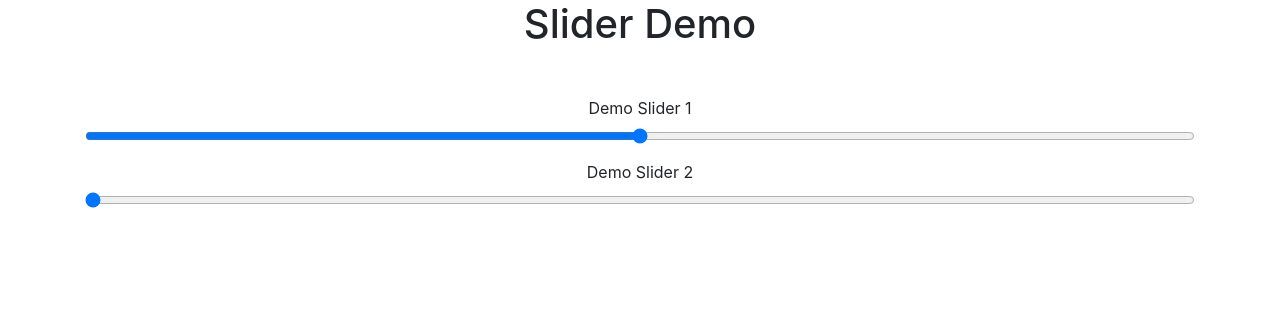
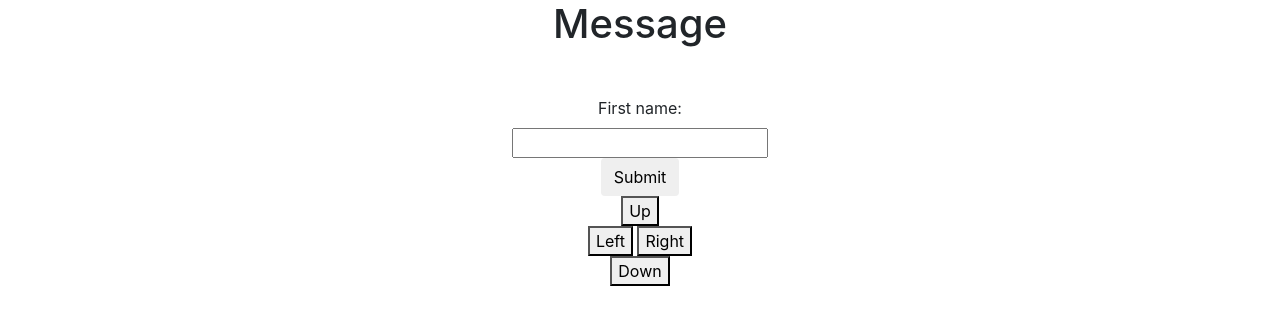
Before and after one commit to naveen1000/remote-for-pc, a Flask app: page / in a window 1280 px wide. Shown: the top 325 px of the page. Run offline with Flask 2, Linux system fonts and the light colour scheme; some libraries are stand-ins or nearby versions.

Commit message:
added remote controls

```diff
--- a/app.py
+++ b/app.py
@@ -4,22 +4,17 @@ from flask_socketio import SocketIO, emit
 app = Flask(__name__)
 socketio = SocketIO(app)
 
-values = {
-    'slider1': 25,
-    'slider2': 0,
-}
-
 @app.route('/')
 def index():
-    return render_template('index.html',**values)
+    return render_template('index.html')
 
 @socketio.on('connect')
 def test_connect():
-    emit('after connect',  {'data':'Lets dance'})
+    emit('after connect',  {'data':'Its connected'})
 
-@socketio.on('Slider value changed')
+@socketio.on('message')
 def value_changed(message):
-    values[message['who']] = message['data']
+    print(message)
     emit('update value', message, broadcast=True)
 
 if __name__ == '__main__':
--- a/templates/index.html
+++ b/templates/index.html
@@ -13,8 +13,10 @@
 			var socket = io.connect('http://localhost:5000');
 
 			// An event handler for a change of value
-			$('input.sync').on('input', function(event) {
-                socket.emit('Slider value changed', {who: $(this).attr('id'), data: $(this).val()});
+			$('#form').submit(function(event) {
+				event.preventDefault();
+				//window.history.back();
+                socket.emit('message', {data: $('#fname').val()});
                 return false;
             });
 
@@ -23,25 +25,42 @@
             });
 
             socket.on('update value', function(msg) {
-            	console.log('Slider value updated');
-                $('#'+msg.who).val(msg.data);
+            	console.log('Message received',msg);
+               // $('#'+msg.who).val(msg.data);
             });
+			$('#up').on('click',function(){
+				console.log('right');
+				socket.emit('message', 'up');
+			});
+			$('#left').on('click',function(){
+				console.log('left');
+				socket.emit('message','left');
+			});
+			$('#right').on('click',function(){
+				console.log('right');
+				socket.emit('message', 'right');
+			});
+			$('#down').on('click',function(){
+				console.log('right');
+				socket.emit('message', 'down');
+			});
 		});
+
 	</script>
 </head>
 <body>
 	<div class="container text-center">
-		<h1 >Slider Demo</h1>
-		<form class="mt-5">
-		  <div class="form-group">
-		    <label for="formControlRange">Demo Slider 1</label>
-		    <input type="range" class="form-control-range sync" id="slider1" min="0" max="50" value="{{slider1}}">
-		  </div>
-		  <div class="form-group">
-		    <label for="formControlRange">Demo Slider 2</label>
-		    <input type="range" class="form-control-range sync" id="slider2" min="0" max="50" value="{{slider2}}">
-		  </div>
+		<h1 >Message</h1>
+		<form class="mt-5" id="form">
+		  <label for="fname">First name:</label><br>
+		  <input class="sync" type="text" id="fname" name="fname"><br>
+		  <input class="btn" type="submit" value="Submit">
 		</form>
+		<button id="up">Up</button><br>
+		<button id="left">Left</button>
+		<button id="right">Right</button><br>
+		<button id="down">Down</button>
+
 	</div>
 </body>
 </html>
```
